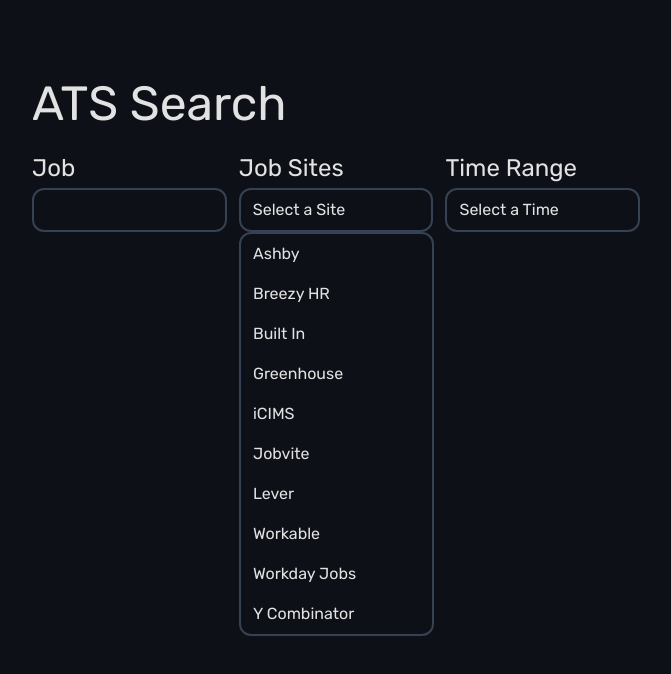
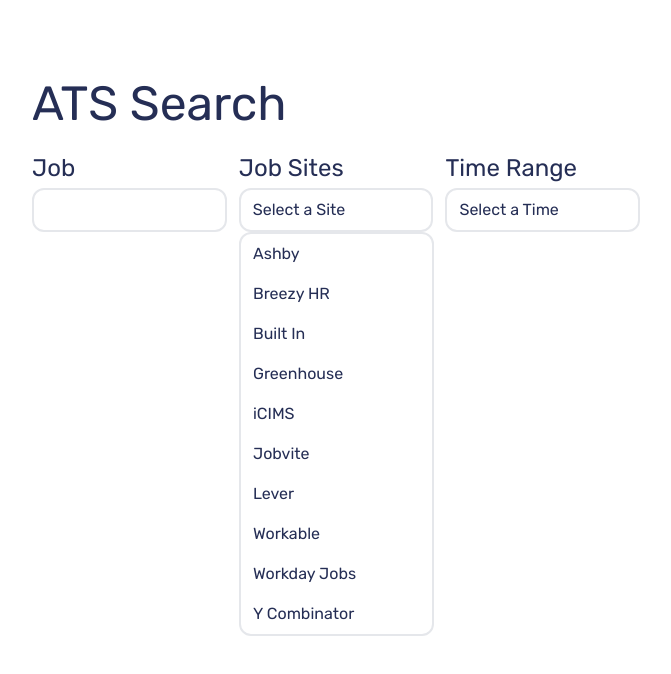
Before and after one commit to SydneeM/ats-search, a Next.js app: page / in a window 1280 px wide. Both pictures are taken after a click on the button "Select a Site". Shown: the top 674 px of the page, without its empty margins (304-975 px from the left). Built offline with nearby package versions, Linux system fonts and the light colour scheme.

Commit message:
Handle light and dark modes

```diff
--- a/app/globals.css
+++ b/app/globals.css
@@ -1,15 +1,28 @@
 @import "tailwindcss";
 
 :root {
-  --background: #0e1018;
-  --foreground: #e2e2e2;
+  --background: #ffffff;
+  --foreground: #252e55;
+  --card: #f3f4f6e6;
+  --border: #e5e7eb;
 }
 
 @theme inline {
   --color-background: var(--background);
   --color-foreground: var(--foreground);
+  --color-card: var(--card);
+  --color-border: var(--border);
   --font-sans: var(--font-geist-sans);
   --font-mono: var(--font-geist-mono);
+}
+
+@media (prefers-color-scheme: dark) {
+  :root {
+    --background: #0e1018;
+    --foreground: #e2e2e2;
+    --card: #ffffff1a;
+    --border: #364153;
+  }
 }
 
 body {
--- a/app/page.tsx
+++ b/app/page.tsx
@@ -268,7 +268,7 @@
         results.map((result) => (
           <div
             key={result.link}
-            className="flex flex-col gap-y-2 px-5 py-4 bg-white/10 rounded-xl"
+            className="flex flex-col gap-y-2 px-5 py-4 bg-card rounded-xl"
           >
             <a
               href={result.link}
--- a/components/Job.tsx
+++ b/components/Job.tsx
@@ -27,7 +27,7 @@
     <div className="flex flex-col gap-y-1 w-[32%]">
       <h2 className="text-2xl">Job</h2>
       <input
-        className="px-3 py-2 border-2 border-gray-700 focus:outline-none rounded-xl"
+        className="px-3 py-2 border-2 border-border focus:outline-none rounded-xl"
         value={job}
         onChange={(e) => handleChange(e.target.value)}
       />
--- a/components/Sites.tsx
+++ b/components/Sites.tsx
@@ -70,19 +70,19 @@
           }
         }}
       >
-        <ListboxButton className="px-3 py-2 border-2 border-gray-700 focus:outline-none hover:cursor-pointer text-start rounded-xl">
+        <ListboxButton className="px-3 py-2 border-2 border-border focus:outline-none hover:cursor-pointer text-start rounded-xl">
           {selected ? selected.name : "Select a Site"}
         </ListboxButton>
         <ListboxOptions
           anchor="bottom"
           transition
-          className="bg-background border-2 border-gray-700 w-[var(--button-width)] focus:outline-none rounded-xl"
+          className="bg-background border-2 border-border w-[var(--button-width)] focus:outline-none rounded-xl"
         >
           {sites.map((site) => (
             <ListboxOption
               key={site.name}
               value={site}
-              className="px-3 py-2 hover:cursor-pointer hover:bg-white/10"
+              className="px-3 py-2 hover:cursor-pointer hover:bg-card"
             >
               <div>{site.name}</div>
             </ListboxOption>
--- a/components/Times.tsx
+++ b/components/Times.tsx
@@ -77,19 +77,19 @@
           }
         }}
       >
-        <ListboxButton className="px-3 py-2 border-2 border-gray-700 focus:outline-none hover:cursor-pointer text-start rounded-xl">
+        <ListboxButton className="px-3 py-2 border-2 border-border focus:outline-none hover:cursor-pointer text-start rounded-xl">
           {selected ? selected.name : "Select a Time"}
         </ListboxButton>
         <ListboxOptions
           anchor="bottom"
           transition
-          className="bg-background border-2 border-gray-700 w-[var(--button-width)] focus:outline-none rounded-xl"
+          className="bg-background border-2 border-border w-[var(--button-width)] focus:outline-none rounded-xl"
         >
           {times.map((time) => (
             <ListboxOption
               key={time.name}
               value={time}
-              className="px-3 py-2 hover:cursor-pointer hover:bg-white/10"
+              className="px-3 py-2 hover:cursor-pointer hover:bg-card"
             >
               <div>{time.name}</div>
             </ListboxOption>
```
